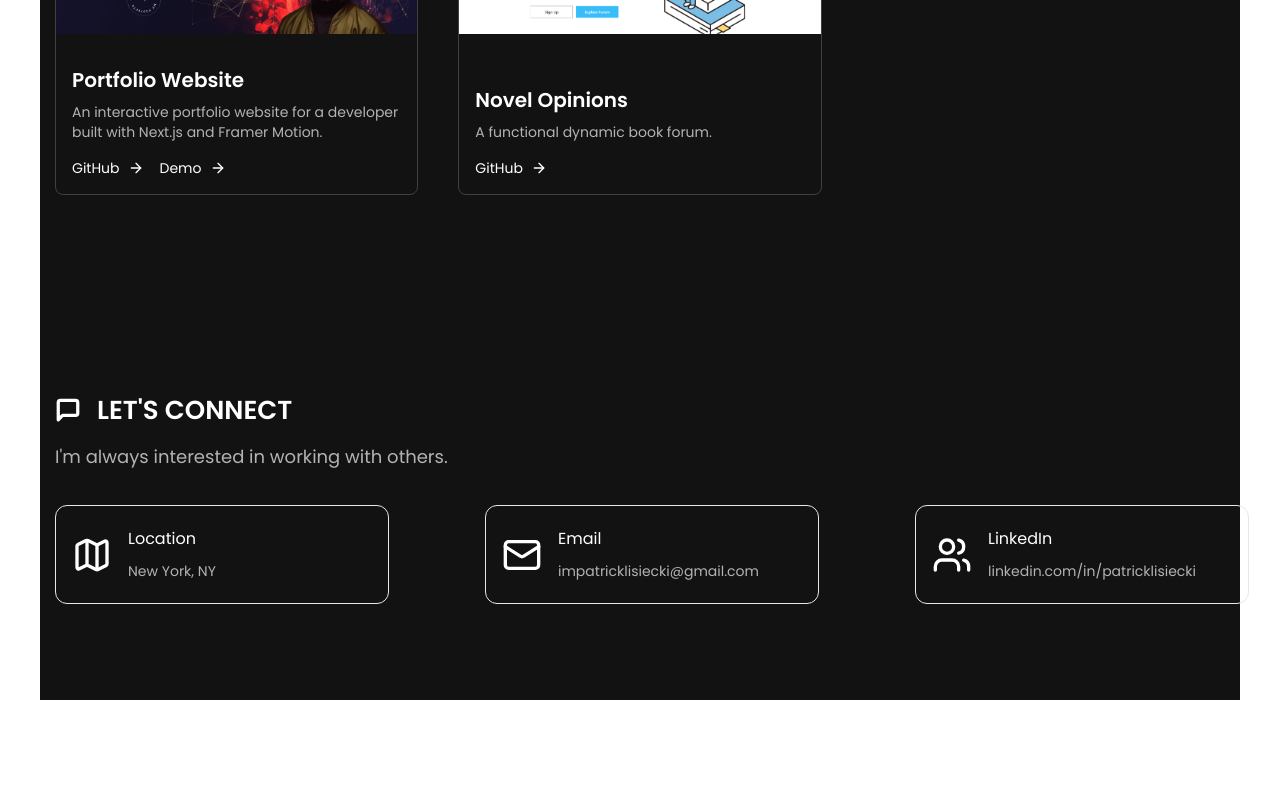
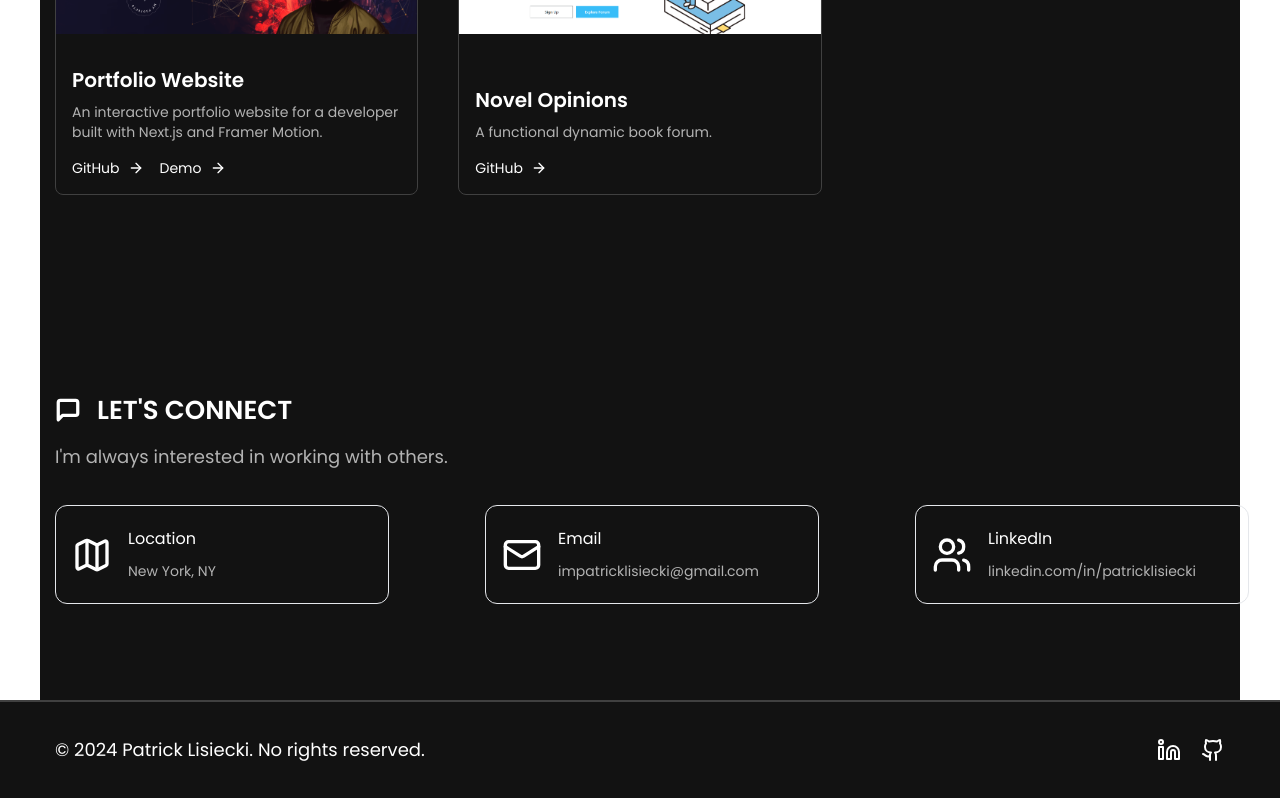
Before and after one commit to PatrickLisiecki/personal-site, a React (Vite) app: page / in a window 1280 px wide. Shown: the part 2732-3532 px from the top of the page. Built offline with nearby package versions, Linux system fonts and the light colour scheme.

Commit message:
update footer with lucide icons

```diff
--- a/src/components/Footer.jsx
+++ b/src/components/Footer.jsx
@@ -1,43 +1,33 @@
-// Icons
-import { FontAwesomeIcon } from "@fortawesome/react-fontawesome";
-
-import { faDev } from "@fortawesome/free-brands-svg-icons";
+import { Linkedin, Github } from "lucide-react";
 
 export default function Footer() {
     return (
-        <footer className="flex items-center bg-primary text-white dark:bg-darker lg:p-8" id="footer">
+        <footer
+            className="dark:bg-background border-divider-secondary dark:text-neutral-dark-primary dark:border-divider-primary text-neutral-light-primary flex w-full items-center border-t-2 bg-white lg:p-8"
+            id="footer"
+        >
             <div className="container mx-auto">
                 <div className="flex flex-col items-center justify-between gap-y-6 lg:flex-row">
-                    {/* Copyright */}
                     <p className="text-center sm:text-left">
-                        &copy; {new Date().getFullYear()} Patrick Lisiecki. All rights reserved.
+                        &copy; {new Date().getFullYear()} Patrick Lisiecki. No rights reserved.
                     </p>
 
-                    {/* Social links */}
                     <nav className="flex items-center gap-x-5 text-3xl">
                         <a
                             href="https://www.linkedin.com/in/patricklisiecki"
                             target="_blank"
-                            rel="noreferrer"
+                            rel="noopener noreferrer"
                             className="transition-all duration-300 hover:text-accent"
                         >
-                            <FontAwesomeIcon icon="fa-brands fa-linkedin" />
+                            <Linkedin />
                         </a>
                         <a
                             href="https://github.com/PatrickLisiecki"
                             target="_blank"
-                            rel="noreferrer"
+                            rel="noopener noreferrer"
                             className="transition-all duration-300 hover:text-accent"
                         >
-                            <FontAwesomeIcon icon="fa-brands fa-square-github" />
-                        </a>
-                        <a
-                            href="https://dev.to/patricklisiecki"
-                            target="_blank"
-                            rel="noreferrer"
-                            className="transition-all duration-300 hover:text-accent"
-                        >
-                            <FontAwesomeIcon icon={faDev} />
+                            <Github />
                         </a>
                     </nav>
                 </div>
```
